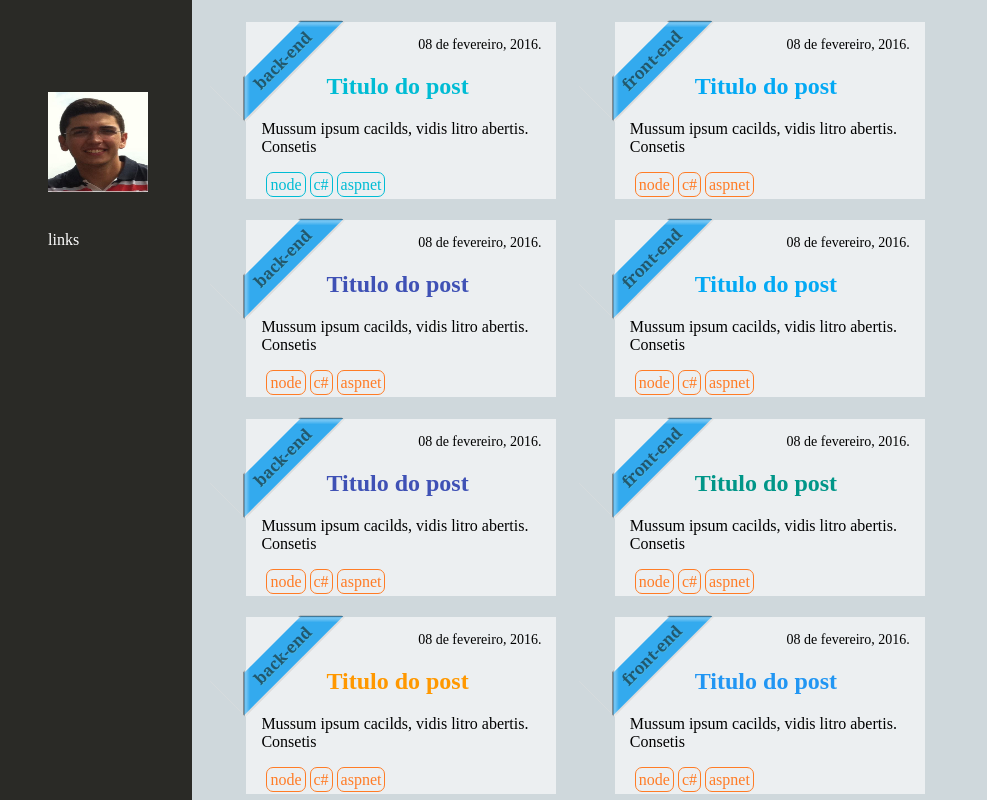
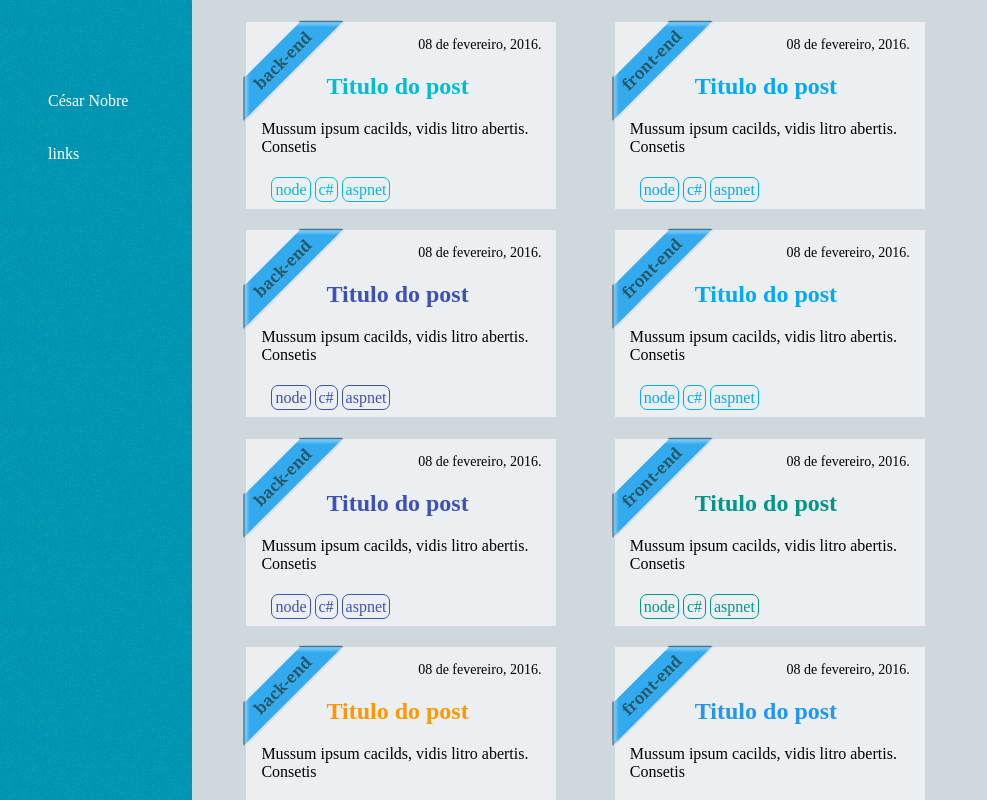
Before and after one commit to CesarNobre/blog, a web app: file index.html in a window 1280 px wide. Shown: the whole page, without its empty margins (0-987 px from the left). Run offline with its HTML, style and script files only (its server is not run), Linux system fonts and the light colour scheme.

Commit message:
added sidebar texture

```diff
--- a/assets/style.css
+++ b/assets/style.css
@@ -10,7 +10,7 @@ body{
 }
 
 .sidebar{
-	background-color: #2A2A26;
+	background:#0297af url(images/texture.jpg) fixed;
 	width:15%;
 	height: 100%;
 	color:white;
@@ -52,7 +52,7 @@ body{
 }
 
 .tags{
-	padding: 5px;
+	padding: 10px;
 	color:#FF7C26;
 	margin-top: 15px;
 }
--- a/index.html
+++ b/index.html
@@ -8,7 +8,7 @@
 <body>
 	<nav class="sidebar">
 		<div class="center logo">
-			<img src="assets/images/cesar.jpg" width="100px" height="100px">
+			César Nobre
 		</div>
 		<div class="center social-media-links">
 			links
@@ -50,9 +50,9 @@
 					Mussum ipsum cacilds, vidis litro abertis. Consetis
 				</div>
 				<div class="tags">
-					<span class="tag">node</span>
-					<span class="tag">c#</span>
-					<span class="tag">aspnet</span>
+					<span class="tag csharp">node</span>
+					<span class="tag csharp">c#</span>
+					<span class="tag csharp">aspnet</span>
 				</div>
 			</div>
 			<div class="posts">
@@ -70,9 +70,9 @@
 					Mussum ipsum cacilds, vidis litro abertis. Consetis
 				</div>
 				<div class="tags">
-					<span class="tag">node</span>
-					<span class="tag">c#</span>
-					<span class="tag">aspnet</span>
+					<span class="tag aspnet">node</span>
+					<span class="tag aspnet">c#</span>
+					<span class="tag aspnet">aspnet</span>
 				</div>
 			</div>
 			<div class="posts">
@@ -89,9 +89,9 @@
 					Mussum ipsum cacilds, vidis litro abertis. Consetis
 				</div>
 				<div class="tags">
-					<span class="tag">node</span>
-					<span class="tag">c#</span>
-					<span class="tag">aspnet</span>
+					<span class="tag csharp">node</span>
+					<span class="tag csharp">c#</span>
+					<span class="tag csharp">aspnet</span>
 				</div>
 			</div>
 			<div class="posts">
@@ -109,9 +109,9 @@
 					Mussum ipsum cacilds, vidis litro abertis. Consetis
 				</div>
 				<div class="tags">
-					<span class="tag">node</span>
-					<span class="tag">c#</span>
-					<span class="tag">aspnet</span>
+					<span class="tag aspnet">node</span>
+					<span class="tag aspnet">c#</span>
+					<span class="tag aspnet">aspnet</span>
 				</div>
 			</div>
 			<div class="posts">
@@ -128,9 +128,9 @@
 					Mussum ipsum cacilds, vidis litro abertis. Consetis
 				</div>
 				<div class="tags">
-					<span class="tag">node</span>
-					<span class="tag">c#</span>
-					<span class="tag">aspnet</span>
+					<span class="tag tests">node</span>
+					<span class="tag tests">c#</span>
+					<span class="tag tests">aspnet</span>
 				</div>
 			</div>
 			<div class="posts">
@@ -148,9 +148,9 @@
 					Mussum ipsum cacilds, vidis litro abertis. Consetis
 				</div>
 				<div class="tags">
-					<span class="tag">node</span>
-					<span class="tag">c#</span>
-					<span class="tag">aspnet</span>
+					<span class="tag knockout">node</span>
+					<span class="tag knockout">c#</span>
+					<span class="tag knockout">aspnet</span>
 				</div>
 			</div>
 			<div class="posts">
@@ -167,9 +167,9 @@
 					Mussum ipsum cacilds, vidis litro abertis. Consetis
 				</div>
 				<div class="tags">
-					<span class="tag">node</span>
-					<span class="tag">c#</span>
-					<span class="tag">aspnet</span>
+					<span class="tag engenharia">node</span>
+					<span class="tag engenharia">c#</span>
+					<span class="tag engenharia">aspnet</span>
 				</div>
 			</div>
 		</div>
```
Also changed, not shown: assets/images/texture.jpg (added).
